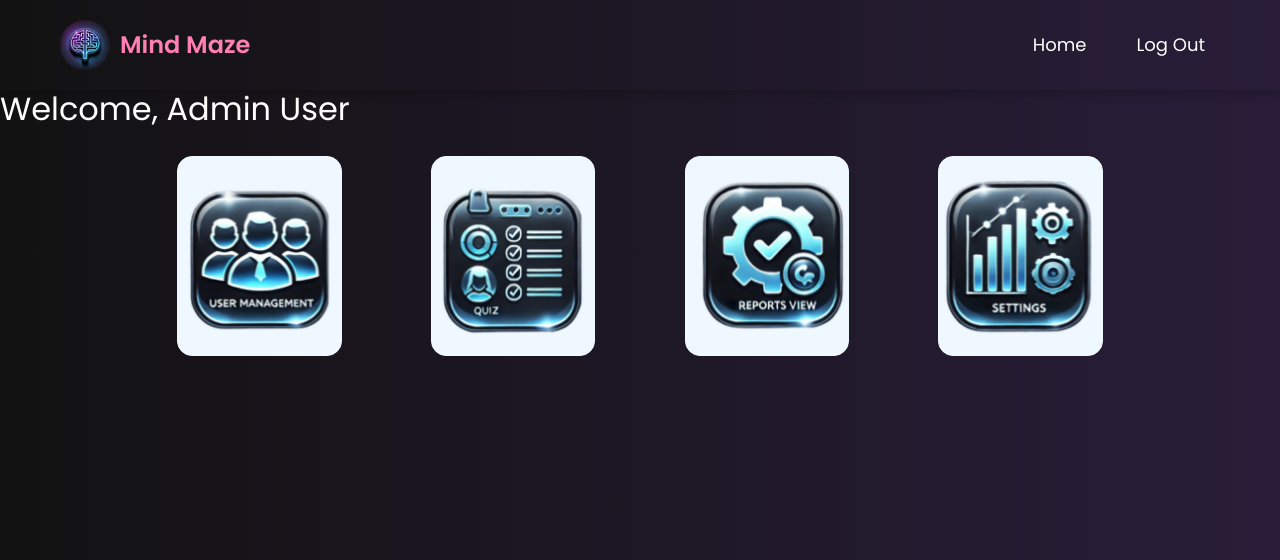
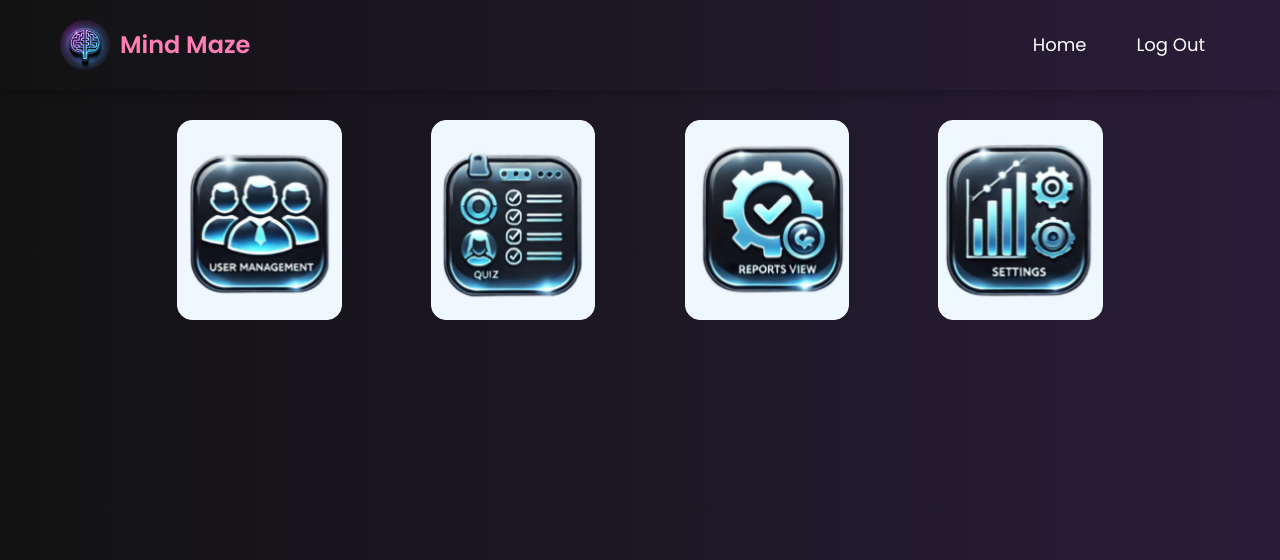
Before and after one commit to 22f2000074/Mind-Maze, a Flask app: page / in a window 1280 px wide. Shown: the top 560 px of the page. Run offline with Flask 3, Linux system fonts and the light colour scheme; a user stored in the database is signed in; some libraries are stand-ins or nearby versions.

Commit message:
" minor correction"

```diff
--- a/templates/admin_dash.html
+++ b/templates/admin_dash.html
@@ -17,7 +17,7 @@
 </div>
 
 
-<div><h2 style="color:white; font-family : Poppins, sans-serif">Welcome, {{username}}</h2>
+<div style="padding-top: 10px;">
 <div class="row" id="row">
     <div class="card">
         <div class="card-inner">
```
